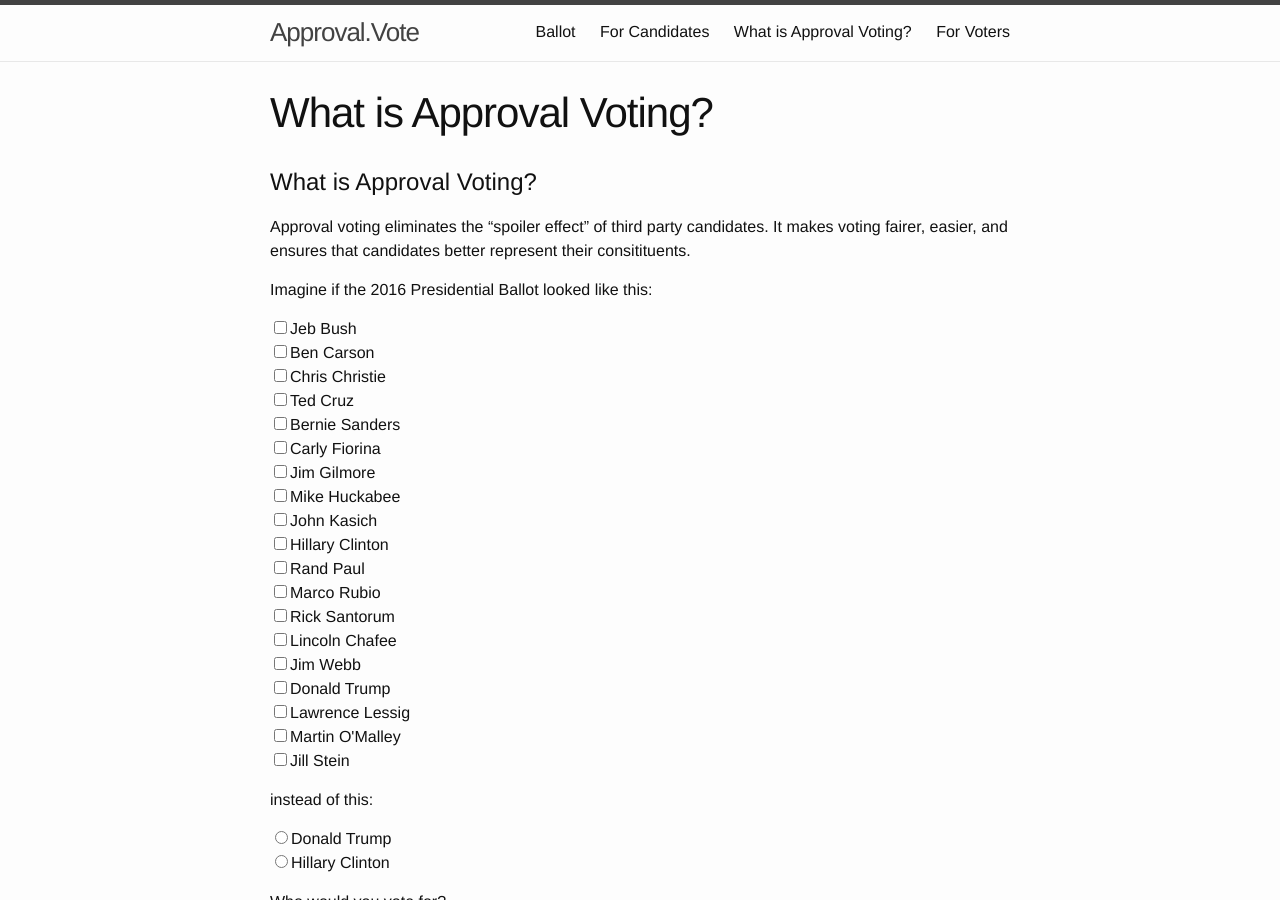
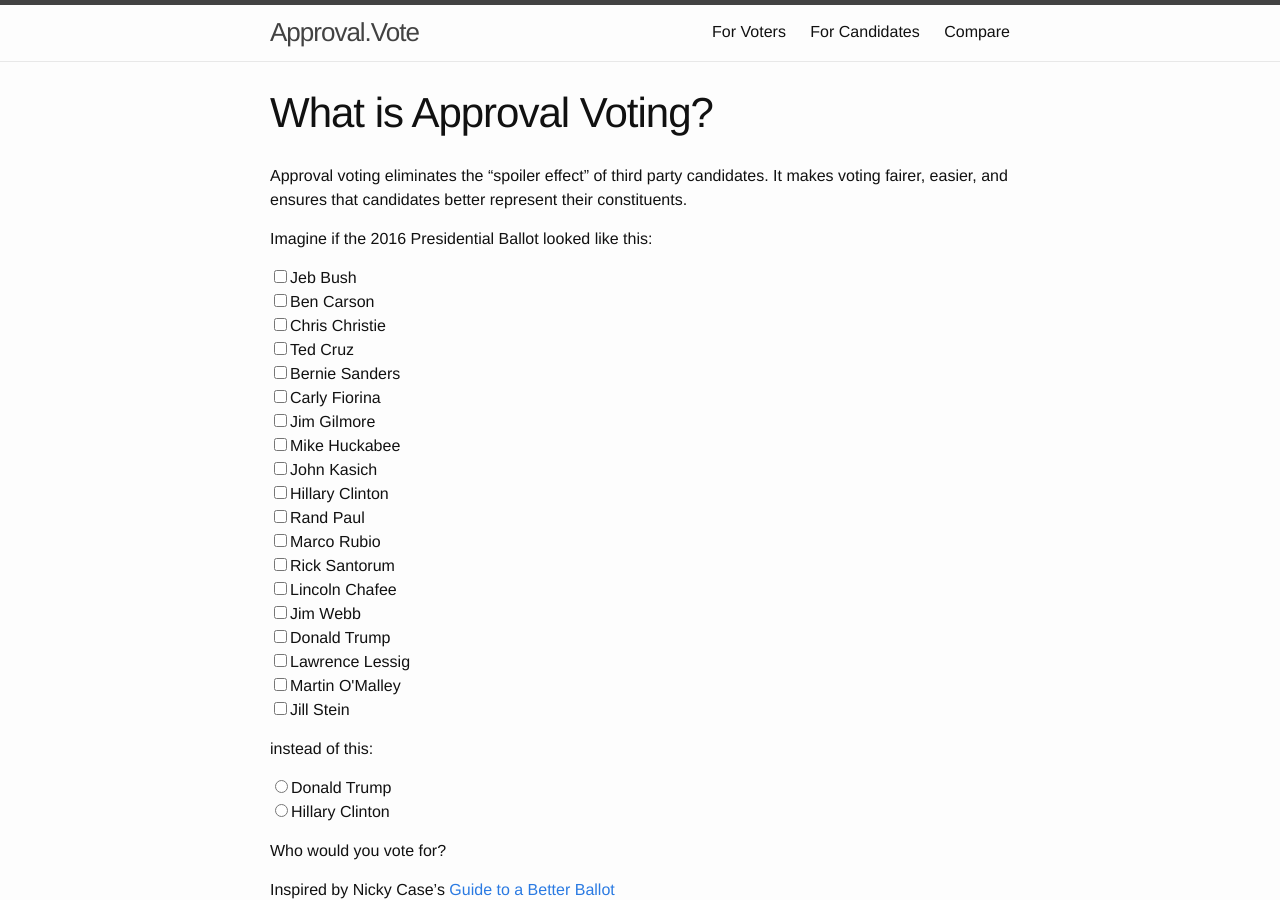
Before and after one commit to electionscience/approval.vote-legacy, a Jekyll site: the page built from index.md, in a window 1280 px wide and 900 px high. Built offline with Jekyll 4.4.1, drawn with Linux system fonts in a browser that asks for light colours; our own code applies the rules of GitHub Pages for plain Markdown files.

Commit message:
Improved spelling, layout.

```diff
--- a/_layouts/home.html
+++ b/_layouts/home.html
@@ -3,11 +3,12 @@
 ---
 
 <div class="home">
+  <header class="post-header">
 
-  <h1 class="page-heading">Posts</h1>
-
+    <h1 class="post-title">What is Approval Voting?</h1>
+  </header>
   {{ content }}
-
+  <!--
   <ul class="post-list">
     {% for post in site.posts %}
       <li>
@@ -19,8 +20,6 @@
         </h2>
       </li>
     {% endfor %}
-  </ul>
-
-  <p class="rss-subscribe">subscribe <a href="{{ "/feed.xml" | relative_url }}">via RSS</a></p>
+  </ul> -->
 
 </div>
--- a/index.md
+++ b/index.md
@@ -2,11 +2,9 @@
 # You don't need to edit this file, it's empty on purpose.
 # Edit theme's home layout instead if you wanna make some changes
 # See: https://jekyllrb.com/docs/themes/#overriding-theme-defaults
-layout: page
+layout: home
 ---
-# What is Approval Voting?
-
-Approval voting eliminates the "spoiler effect" of third party candidates. It makes voting fairer, easier, and ensures that candidates better represent their consitituents.
+Approval voting eliminates the "spoiler effect" of third party candidates. It makes voting fairer, easier, and ensures that candidates better represent their constituents.
 
 Imagine if the 2016 Presidential Ballot looked like this:
 
```
Also changed, not shown: 3-compare.md (renamed from ballot.md, +9 -5 lines), 1-voters.md (renamed from voters.md), 2-candidates.md (renamed from candidates.md).
